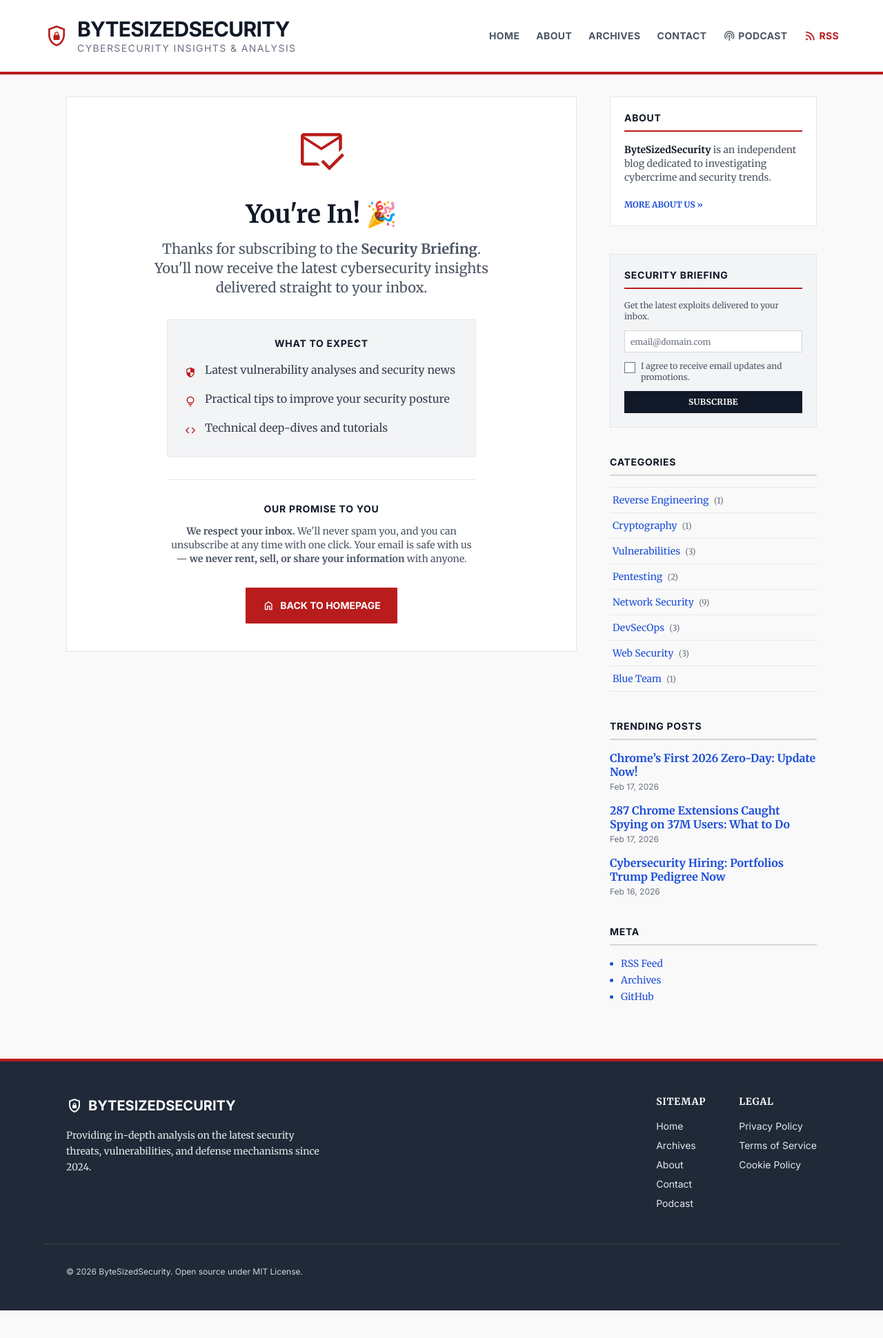
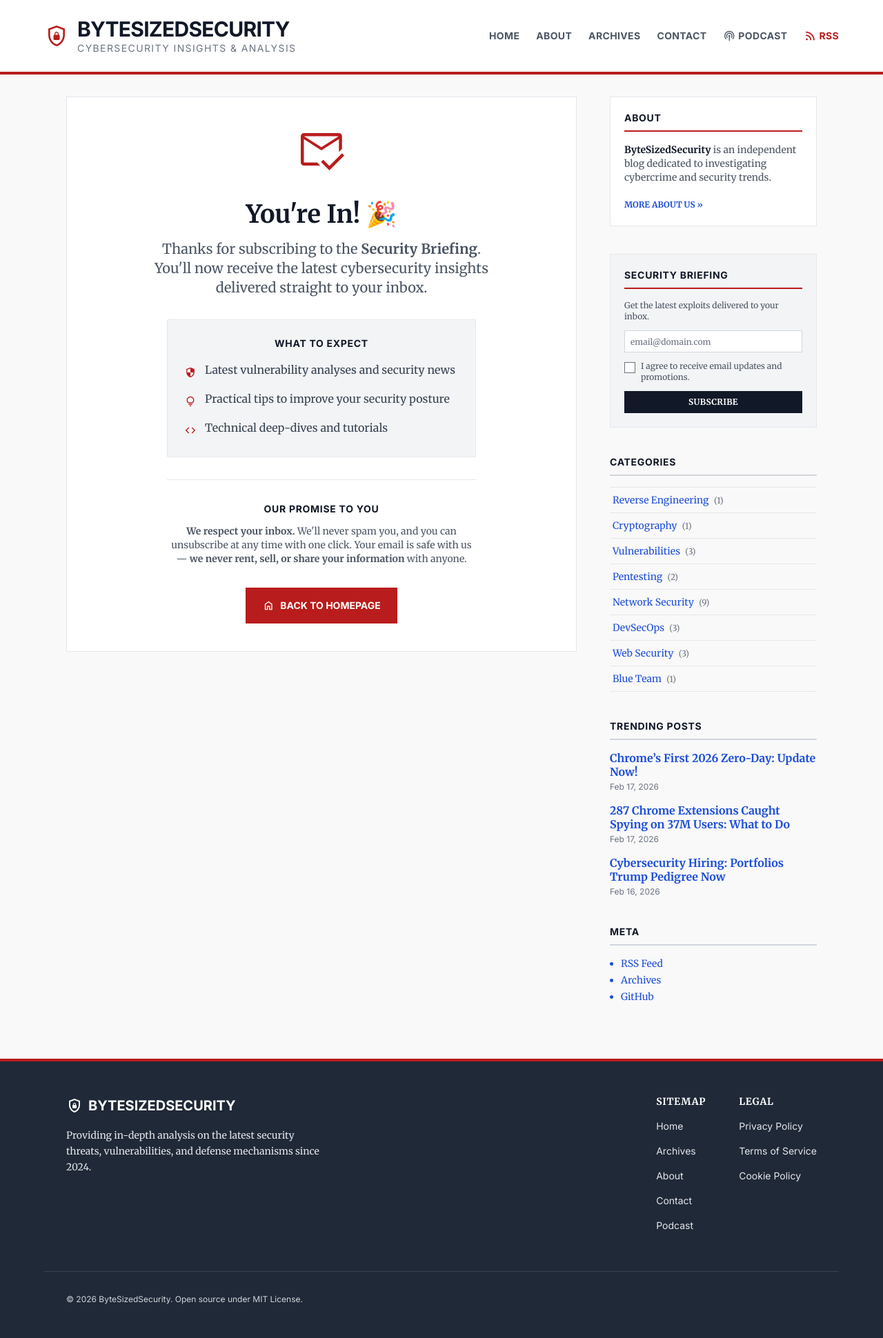
Before and after one commit to mda1125/bytesizedsecurity, a Jekyll site: the page built from subscribed.html, in a window 1280 px wide. Shown: the whole page at 69% size. Built offline with Jekyll 4.4.1, drawn with Linux system fonts in a browser that asks for light colours; nearby versions of some CDN libraries; before the commit the page ends 1900 px from its top, so only the background shows below that.

Commit message:
Improve mobile friendliness: hamburger menu, tap targets, footer layout
- Add responsive hamburger menu for mobile nav (hidden on md+ screens)
- Increase tap target sizes to 44px minimum on share buttons and footer links
- Stack footer columns vertically on small screens (flex-col sm:flex-row)
- Add flex-wrap to share links for narrow viewports
- Scale down header text on mobile for better fit

Co-authored-by: Cursor <cursoragent@cursor.com>

```diff
--- a/_includes/footer.html
+++ b/_includes/footer.html
@@ -9,20 +9,20 @@
         Providing in-depth analysis on the latest security threats, vulnerabilities, and defense mechanisms since 2024.
       </p>
     </div>
-    <div class="flex gap-12 text-sm font-sans">
-      <div class="flex flex-col gap-2">
+    <div class="flex flex-col sm:flex-row gap-8 sm:gap-12 text-sm font-sans">
+      <div class="flex flex-col">
         <h4 class="font-bold text-white uppercase tracking-wider mb-2">Sitemap</h4>
-        <a class="hover:text-white hover:underline" href="{{ '/' | relative_url }}">Home</a>
-        <a class="hover:text-white hover:underline" href="{{ '/archive' | relative_url }}">Archives</a>
-        <a class="hover:text-white hover:underline" href="{{ '/about' | relative_url }}">About</a>
-        <a class="hover:text-white hover:underline" href="{{ '/contact' | relative_url }}">Contact</a>
-        <a class="hover:text-white hover:underline" href="https://bytesizedsecurity.show/" target="_blank" rel="noopener">Podcast</a>
+        <a class="py-2 hover:text-white hover:underline" href="{{ '/' | relative_url }}">Home</a>
+        <a class="py-2 hover:text-white hover:underline" href="{{ '/archive' | relative_url }}">Archives</a>
+        <a class="py-2 hover:text-white hover:underline" href="{{ '/about' | relative_url }}">About</a>
+        <a class="py-2 hover:text-white hover:underline" href="{{ '/contact' | relative_url }}">Contact</a>
+        <a class="py-2 hover:text-white hover:underline" href="https://bytesizedsecurity.show/" target="_blank" rel="noopener">Podcast</a>
       </div>
-      <div class="flex flex-col gap-2">
+      <div class="flex flex-col">
         <h4 class="font-bold text-white uppercase tracking-wider mb-2">Legal</h4>
-        <a class="hover:text-white hover:underline" href="{{ '/privacy-policy' | relative_url }}">Privacy Policy</a>
-        <a class="hover:text-white hover:underline" href="{{ '/terms' | relative_url }}">Terms of Service</a>
-        <a class="hover:text-white hover:underline" href="{{ '/cookie-policy' | relative_url }}">Cookie Policy</a>
+        <a class="py-2 hover:text-white hover:underline" href="{{ '/privacy-policy' | relative_url }}">Privacy Policy</a>
+        <a class="py-2 hover:text-white hover:underline" href="{{ '/terms' | relative_url }}">Terms of Service</a>
+        <a class="py-2 hover:text-white hover:underline" href="{{ '/cookie-policy' | relative_url }}">Cookie Policy</a>
       </div>
     </div>
   </div>
--- a/_includes/header.html
+++ b/_includes/header.html
@@ -1,27 +1,57 @@
 <header class="bg-white border-b-4 border-primary pt-6 pb-6 px-4 lg:px-8 shadow-sm">
-  <div class="max-w-6xl mx-auto flex flex-col md:flex-row items-center justify-between gap-6">
+  <div class="max-w-6xl mx-auto flex items-center justify-between gap-4">
     <a href="{{ '/' | relative_url }}" class="flex items-center gap-3 no-underline">
       <div class="flex items-center justify-center text-primary">
         <span class="material-symbols-outlined text-4xl">shield_lock</span>
       </div>
       <div class="flex flex-col">
-        <span class="text-3xl font-black tracking-tight text-gray-900 font-sans uppercase">{{ site.title }}</span>
-        <span class="text-sm text-gray-500 font-sans tracking-widest uppercase">Cybersecurity Insights &amp; Analysis</span>
+        <span class="text-2xl md:text-3xl font-black tracking-tight text-gray-900 font-sans uppercase">{{ site.title }}</span>
+        <span class="text-xs md:text-sm text-gray-500 font-sans tracking-widest uppercase">Cybersecurity Insights &amp; Analysis</span>
       </div>
     </a>
-    <div class="flex items-center md:items-end w-full md:w-auto">
-      <nav class="flex items-center gap-6 font-sans text-sm font-bold uppercase tracking-wide text-gray-600">
-        <a class="hover:text-primary hover:underline transition-colors" href="{{ '/' | relative_url }}">Home</a>
-        <a class="hover:text-primary hover:underline transition-colors" href="{{ '/about' | relative_url }}">About</a>
-        <a class="hover:text-primary hover:underline transition-colors" href="{{ '/archive' | relative_url }}">Archives</a>
-        <a class="hover:text-primary hover:underline transition-colors" href="{{ '/contact' | relative_url }}">Contact</a>
-        <a class="flex items-center gap-1 hover:text-primary hover:underline transition-colors" href="https://bytesizedsecurity.show/" target="_blank" rel="noopener">
+
+    <!-- Mobile hamburger button -->
+    <button id="mobile-menu-btn" class="md:hidden flex items-center justify-center w-11 h-11 text-gray-700 hover:text-primary transition-colors" aria-label="Toggle menu">
+      <span class="material-symbols-outlined text-3xl" id="menu-icon">menu</span>
+    </button>
+
+    <!-- Desktop nav -->
+    <nav class="hidden md:flex items-center gap-6 font-sans text-sm font-bold uppercase tracking-wide text-gray-600">
+      <a class="py-2 hover:text-primary hover:underline transition-colors" href="{{ '/' | relative_url }}">Home</a>
+      <a class="py-2 hover:text-primary hover:underline transition-colors" href="{{ '/about' | relative_url }}">About</a>
+      <a class="py-2 hover:text-primary hover:underline transition-colors" href="{{ '/archive' | relative_url }}">Archives</a>
+      <a class="py-2 hover:text-primary hover:underline transition-colors" href="{{ '/contact' | relative_url }}">Contact</a>
+      <a class="py-2 flex items-center gap-1 hover:text-primary hover:underline transition-colors" href="https://bytesizedsecurity.show/" target="_blank" rel="noopener">
         <span class="material-symbols-outlined text-[18px]">podcasts</span> Podcast
       </a>
-        <a class="flex items-center gap-1 text-primary" href="{{ '/feed.xml' | relative_url }}">
+      <a class="py-2 flex items-center gap-1 text-primary" href="{{ '/feed.xml' | relative_url }}">
         <span class="material-symbols-outlined text-[18px]">rss_feed</span> RSS
       </a>
     </nav>
   </div>
+
+  <!-- Mobile nav dropdown -->
+  <nav id="mobile-menu" class="hidden md:hidden max-w-6xl mx-auto mt-4 pt-4 border-t border-gray-200">
+    <div class="flex flex-col font-sans text-sm font-bold uppercase tracking-wide text-gray-600">
+      <a class="py-3 hover:text-primary hover:underline transition-colors" href="{{ '/' | relative_url }}">Home</a>
+      <a class="py-3 hover:text-primary hover:underline transition-colors" href="{{ '/about' | relative_url }}">About</a>
+      <a class="py-3 hover:text-primary hover:underline transition-colors" href="{{ '/archive' | relative_url }}">Archives</a>
+      <a class="py-3 hover:text-primary hover:underline transition-colors" href="{{ '/contact' | relative_url }}">Contact</a>
+      <a class="py-3 flex items-center gap-1 hover:text-primary hover:underline transition-colors" href="https://bytesizedsecurity.show/" target="_blank" rel="noopener">
+        <span class="material-symbols-outlined text-[18px]">podcasts</span> Podcast
+      </a>
+      <a class="py-3 flex items-center gap-1 text-primary" href="{{ '/feed.xml' | relative_url }}">
+        <span class="material-symbols-outlined text-[18px]">rss_feed</span> RSS
+      </a>
     </div>
+  </nav>
 </header>
+
+<script>
+  document.getElementById('mobile-menu-btn').addEventListener('click', function() {
+    var menu = document.getElementById('mobile-menu');
+    var icon = document.getElementById('menu-icon');
+    menu.classList.toggle('hidden');
+    icon.textContent = menu.classList.contains('hidden') ? 'menu' : 'close';
+  });
+</script>
```
Also changed, not shown: _includes/sharelinks.html (+4 -4 lines). Lines whose indentation alone changed are shown as unchanged.
